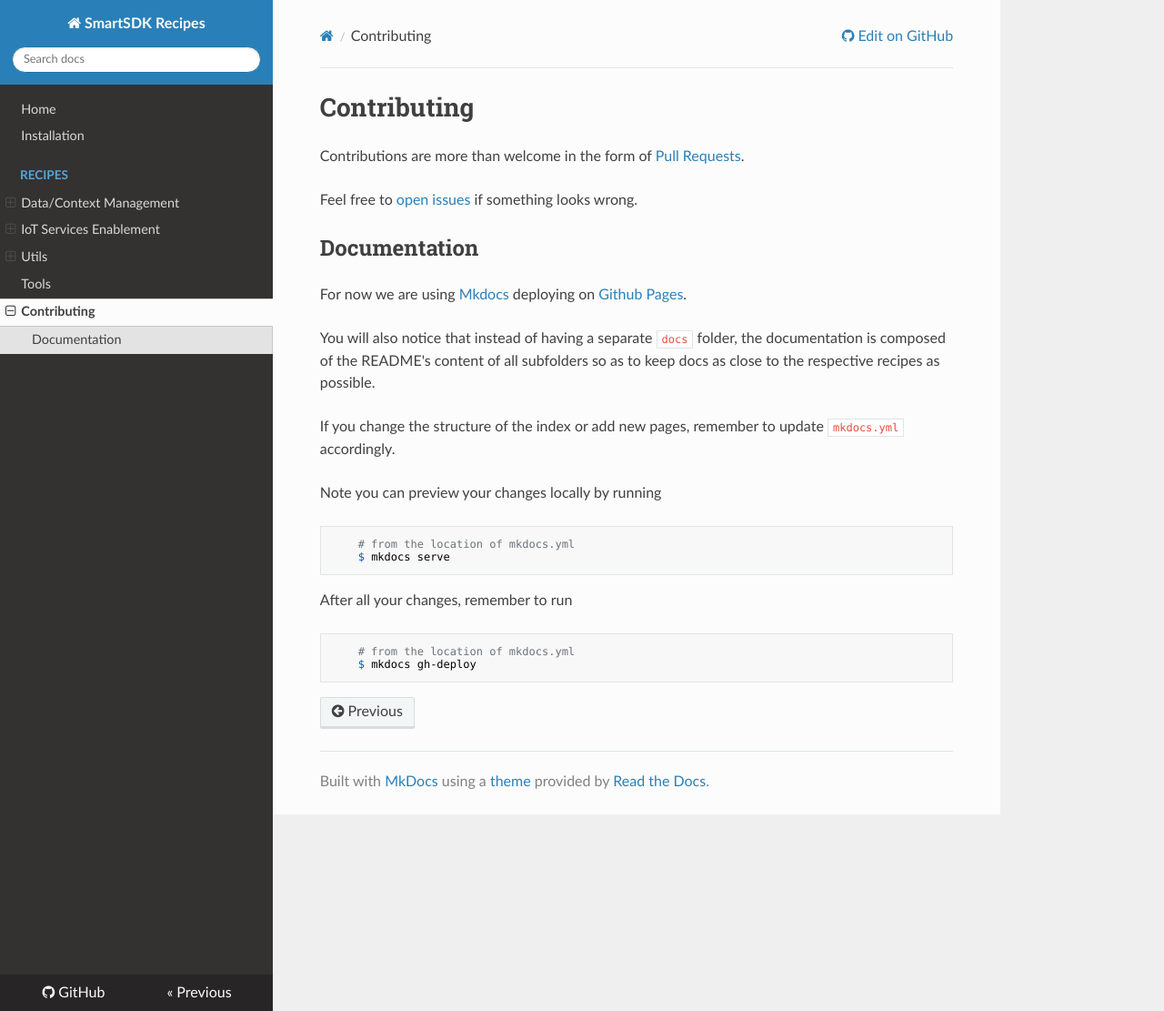
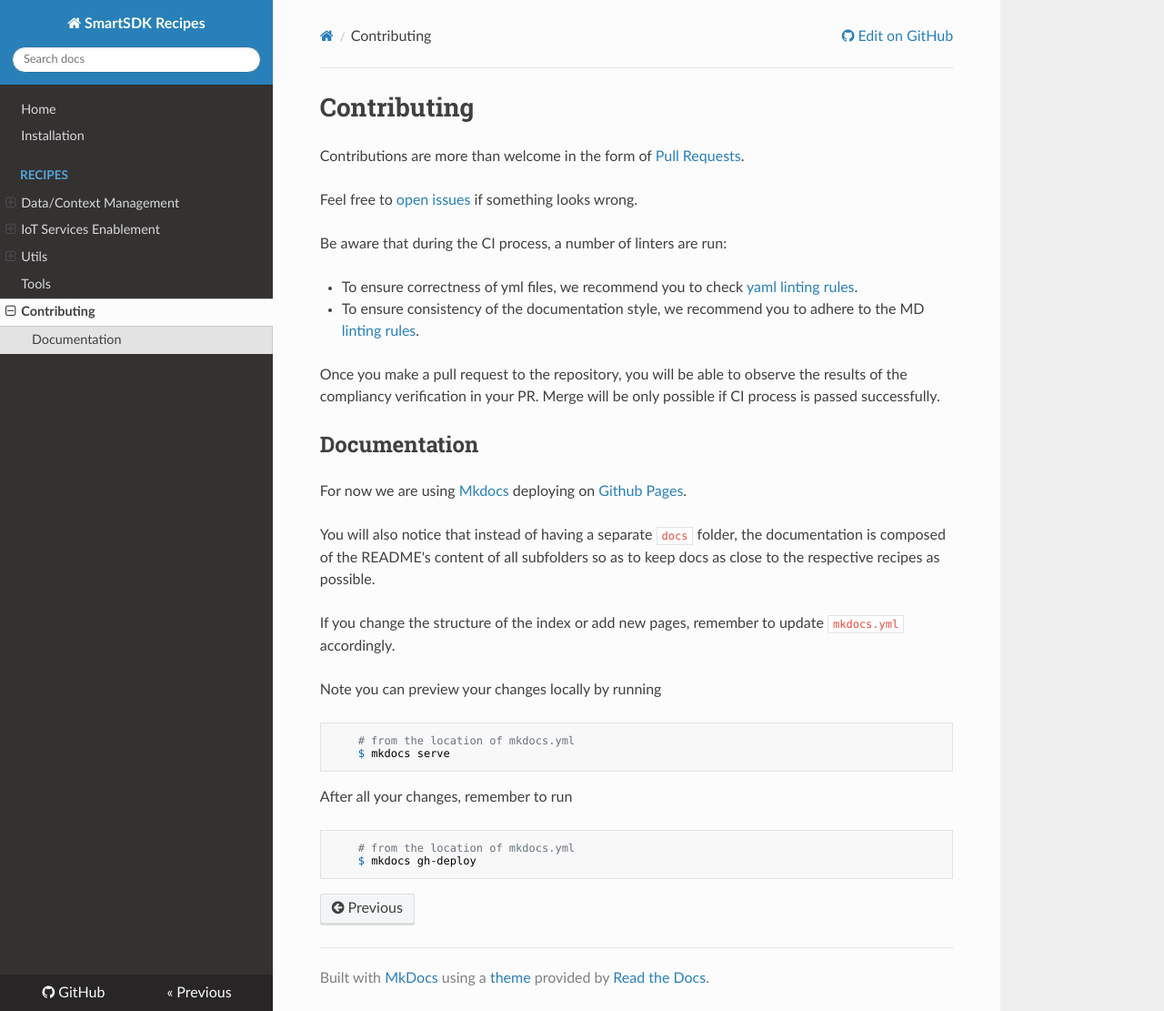
Before and after one commit to smartsdk/smartsdk-recipes, an MkDocs documentation site: the page built from recipes/contributing.md, in a window 1280 px wide and 1111 px high. Shown: the whole window at 91% size. Built offline with MkDocs 1.6.1, drawn with Linux system fonts in a browser that asks for light colours; nearby versions of some CDN libraries; comment, search, counter and statistics services are not loaded; old or Windows-style settings are respelled for this version of MkDocs.

```diff
--- a/recipes/contributing.md
+++ b/recipes/contributing.md
@@ -1,9 +1,22 @@
 # Contributing
 
-Contributions are more than welcome in the form of [Pull Requests](https://help.github.com/articles/about-pull-requests/).
+Contributions are more than welcome in the form of
+[Pull Requests](https://help.github.com/articles/about-pull-requests/).
 
 Feel free to [open issues](https://github.com/smartsdk/smartsdk-recipes/issues)
 if something looks wrong.
+
+Be aware that during the CI process, a number of linters are run:
+
+* To ensure correctness of yml files, we recommend you to check
+  [yaml linting rules](https://yamllint.readthedocs.io/en/latest/rules.html).
+
+* To ensure consistency of the documentation style, we recommend you to adhere
+  to the MD [linting rules](https://github.com/markdownlint/markdownlint/blob/master/docs/RULES.md).
+
+Once you make a pull request to the repository, you will be able to observe
+the results of the compliancy verification in your PR. Merge will be only possible
+if CI process is passed successfully.
 
 ## Documentation
 
```
Also changed, not shown: .travis.yml (added, +30 -0 lines), 2 other files.
